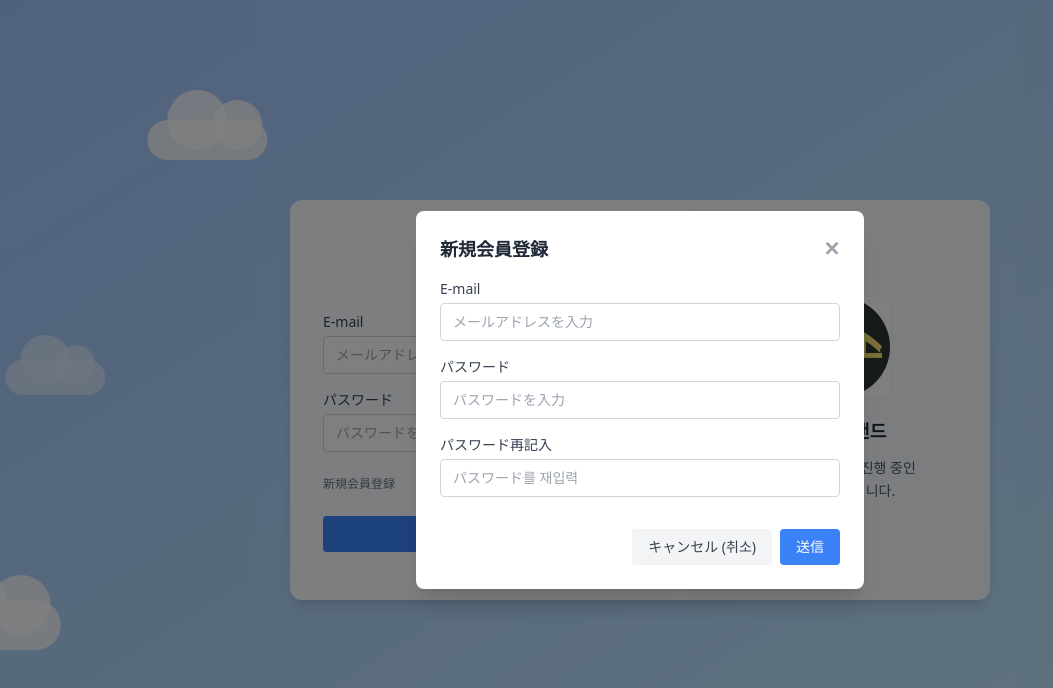
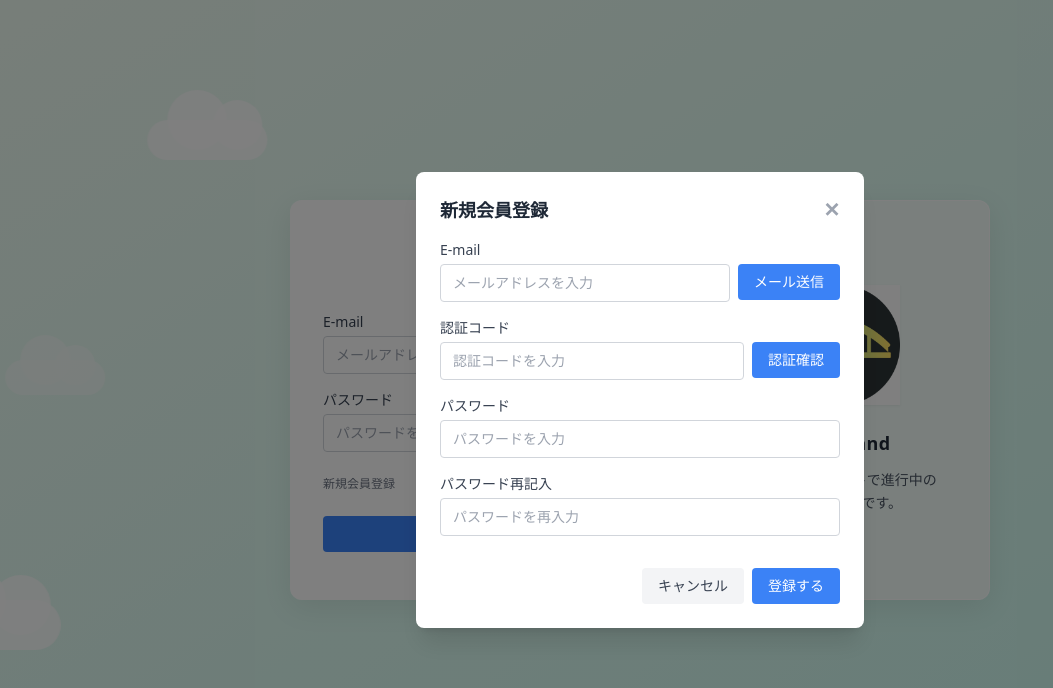
Before and after one commit to Dongjun320/hasi-collab, a React (Vite) app in the folder client/: page / in a window 1280 px wide. Both pictures are taken after a click on the button "新規会員登録". Shown: the top 688 px of the page, without its empty margins (0-1053 px from the left). Built offline with nearby package versions, Linux system fonts and the light colour scheme.

Commit message:
회원가입 페이지 인풋 및 버튼(인증코드 확인) , 토스트 추가 및 디자인(블루->파스텔 그린)변경

```diff
--- a/client/src/pages/LoginPage.tsx
+++ b/client/src/pages/LoginPage.tsx
@@ -4,8 +4,8 @@ import Button from '../components/Button'
 import Input from '../components/Input'
 import Modal from '../components/Modal'
 import Toast from '../components/Toast'
-import './LoginPage.css' // 구름 애니메이션 스타일 임포트
-import hasiImg from './Hasi.png' // 이미지 경로에 맞게 임포트
+import './LoginPage.css'
+import hasiImg from './Hasi.png'
 
 const LoginPage = () => {
   const navigate = useNavigate()
@@ -18,6 +18,9 @@ const LoginPage = () => {
   // 회원가입 모달 폼
   const [signUpOpen, setSignUpOpen] = useState(false)
   const [signUpEmail, setSignUpEmail] = useState('')
+  const [signUpCode, setSignUpCode] = useState('') // 인증코드 상태 추가
+  const [isCodeSent, setIsCodeSent] = useState(false) // 이메일 전송 여부 상태
+  const [isVerified, setIsVerified] = useState(false) // 인증 완료 여부 상태
   const [signUpPw, setSignUpPw] = useState('')
   const [signUpPwConfirm, setSignUpPwConfirm] = useState('')
 
@@ -49,30 +52,55 @@ const LoginPage = () => {
   const handleLogin = () => {
     const emailRegex = /^[^\s@]+@[^\s@]+\.[^\s@]+$/
     if (!emailRegex.test(email)) {
-      triggerToast("有効なE-mail形式で入力してください。\n(올바른 이메일 양식으로 입력해주세요.)", "error")
+      triggerToast("有効なE-mail形式で入力してください。", "error") // 올바른 이메일 양식으로 입력해주세요.
       return
     }
-    triggerToast("ログイン가 완료되었습니다.", "success")
+    triggerToast("ログインが完了しました。", "success") // 로그인이 완료되었습니다.
 
-    // 알림을 확인하고 안전하게 페이지를 넘기도록 1.2초 후 대시보드로 이동
     setTimeout(() => {
       navigate('/channel')
     }, 1200)
   }
 
+  // 이메일 전송 핸들러
+  const handleSendEmail = () => {
+    if (!signUpEmail.trim()) {
+      triggerToast("E-mailを入力してください。", "warning") // 이메일을 입력해주세요.
+      return
+    }
+    setIsCodeSent(true)
+    triggerToast("メールの送信が完了しました。", "success") // 메일 전송이 완료되었습니다.
+  }
+
+  // 인증코드 확인 핸들러
+  const handleVerifyCode = () => {
+    if (!signUpCode.trim()) {
+      triggerToast("認証コードを入力してください。", "warning") // 인증코드를 입력해주세요.
+      return
+    }
+    setIsVerified(true)
+    triggerToast("認証が完了しました。", "success") // 인증이 완료되었습니다.
+  }
+
   // 회원가입 제출 핸들러
   const handleSignUpSubmit = () => {
     if (!signUpEmail.trim() || !signUpPw.trim() || !signUpPwConfirm.trim()) {
-      triggerToast("すべての情報を入力してください。\n(모든 정보를 기입해주세요.)", "warning")
+      triggerToast("すべての情報を入力してください。", "warning") // 모든 정보를 기입해주세요.
+      return
+    }
+    if (!isVerified) {
+      triggerToast("E-mail認証を完了してください。", "warning") // 이메일 인증을 완료해주세요.
       return
     }
     if (signUpPw !== signUpPwConfirm) {
-      triggerToast("パスワード가 일치하지 않습니다.", "error")
+      triggerToast("パスワードが一致しません。", "error") // 비밀번호가 일치하지 않습니다.
       return
     }
-    triggerToast("メールを認証してください。(메일을 인증해주세요.)", "success")
+    triggerToast("会員登録が完了しました。", "success") // 회원가입이 완료되었습니다.
     setSignUpOpen(false)
-    setSignUpEmail(''); setSignUpPw(''); setSignUpPwConfirm('');
+    // 폼 초기화
+    setSignUpEmail(''); setSignUpPw(''); setSignUpPwConfirm(''); setSignUpCode('');
+    setIsCodeSent(false); setIsVerified(false);
   }
 
   // 계정 찾기 제출 핸들러
@@ -87,12 +115,13 @@ const LoginPage = () => {
       setFindOpen(false)
       setFindName(''); setFindPhone('');
     } else {
-      triggerToast("一致するデータがありません。(데이터가 없습니다.)", "error")
+      triggerToast("一致するデータがありません。", "error") // 데이터가 없습니다.
     }
   }
 
   return (
-    <div className="min-h-screen bg-gradient-to-br from-[#a1c4fd] to-[#c2e9fb] flex items-center justify-center p-4 relative overflow-hidden">
+    // 배경을 파스텔 그린 그라데이션으로 변경 (from-emerald-50 to-teal-100)
+    <div className="min-h-screen bg-gradient-to-br from-[#f0fdf4] to-[#ccfbf1] flex items-center justify-center p-4 relative overflow-hidden">
 
       {/* 배경 구름 애니메이션 엘리먼트 */}
       <div className="clouds">
@@ -101,8 +130,8 @@ const LoginPage = () => {
         <div className="cloud cloud3"></div>
       </div>
 
-      {/* 중앙 메인 컨테이너 (컴포넌트 테스트 페이지와 조화로운 Tailwind 스타일 적용) */}
-      <div className="w-full max-w-[700px] bg-white/95 rounded-xl shadow-lg flex flex-col md:flex-row z-10 overflow-hidden min-h-[400px] border border-white/20">
+      {/* 중앙 메인 컨테이너 */}
+      <div className="w-full max-w-[700px] bg-white/95 rounded-xl shadow-[0_8px_30px_rgb(0,0,0,0.08)] flex flex-col md:flex-row z-10 overflow-hidden min-h-[400px] border border-white/50">
 
         {/* 좌측: 로그인 인터페이스 섹션 */}
         <div className="flex-1 flex flex-col justify-center p-8">
@@ -126,10 +155,11 @@ const LoginPage = () => {
           </div>
 
           <div className="flex justify-between items-center text-xs text-gray-500 font-medium mb-6">
-            <button className="hover:text-blue-500 hover:underline transition" onClick={() => setSignUpOpen(true)}>
+            {/* 호버 시 에메랄드(파스텔 그린) 색상으로 변경 */}
+            <button className="hover:text-emerald-500 hover:underline transition" onClick={() => setSignUpOpen(true)}>
               新規会員登録
             </button>
-            <button className="hover:text-blue-500 hover:underline transition" onClick={() => setFindOpen(true)}>
+            <button className="hover:text-emerald-500 hover:underline transition" onClick={() => setFindOpen(true)}>
               E-mail / パスワードをお忘れの方
             </button>
           </div>
@@ -137,28 +167,60 @@ const LoginPage = () => {
           <Button onClick={handleLogin}>ログイン</Button>
         </div>
 
-        {/* 우측: 브랜드 정보 섹션 */}
-        <div className="w-full md:w-[300px] bg-blue-50/40 flex flex-col justify-center items-center p-8 border-t md:border-t-0 md:border-l border-gray-100">
-          <img src={hasiImg} alt="Hasi Brand Badge" className="max-w-[100px] h-auto mb-5 drop-shadow-sm" />
-          <h3 className="text-lg font-bold text-gray-800 mb-3">Hasi 브랜드</h3>
+        {/* 우측: 브랜드 정보 섹션 (배경을 연한 그린 톤으로 변경 bg-emerald-50/50) */}
+        <div className="w-full md:w-[300px] bg-emerald-50/50 flex flex-col justify-center items-center p-8 border-t md:border-t-0 md:border-l border-emerald-100/50">
+          <img src={hasiImg} alt="Hasi Brand Badge" className="max-w-[120px] h-auto mb-6 drop-shadow-sm" />
+          <h3 className="text-lg font-bold text-gray-800 mb-3 tracking-wide">Hasi Brand</h3>
           <p className="text-sm text-gray-600 text-center leading-relaxed break-keep">
-            팀 프로젝트에서 진행 중인<br />hasi 브랜드입니다.
+            チームプロジェクトで進行中の<br />Hasiブランドです。
           </p>
         </div>
 
       </div>
 
-      {/* ── 3. 글로벌 모달 영역 (공용 컴포넌트) ── */}
+      {/* ── 3. 글로벌 모달 영역 ── */}
       {/* 회원가입 모달 */}
       <Modal isOpen={signUpOpen} onClose={() => setSignUpOpen(false)} title="新規会員登録">
         <div className="flex flex-col gap-4">
+
+          {/* 이메일 입력 및 전송 버튼 */}
+          <div className="flex items-end gap-2">
+            <div className="flex-1">
               <Input
                 label="E-mail"
                 type="email"
                 placeholder="メールアドレスを入力"
                 value={signUpEmail}
                 onChange={(e) => setSignUpEmail(e.target.value)}
+                disabled={isVerified}
               />
+            </div>
+            <div className="mb-[2px]">
+              <Button onClick={handleSendEmail} disabled={isVerified} variant={isCodeSent ? "ghost" : "primary"}>
+                {isCodeSent ? "再送信" : "メール送信"}
+              </Button>
+            </div>
+          </div>
+
+          {/* 인증코드 입력 및 인증완료 버튼 (이메일 전송 후에만 표시되도록 하려면 isCodeSent 조건 추가 가능) */}
+          <div className="flex items-end gap-2">
+            <div className="flex-1">
+              <Input
+                label="認証コード"
+                type="text"
+                placeholder="認証コードを入力"
+                value={signUpCode}
+                onChange={(e) => setSignUpCode(e.target.value)}
+                disabled={isVerified}
+              />
+            </div>
+            <div className="mb-[2px]">
+              <Button onClick={handleVerifyCode} disabled={isVerified}>
+                {isVerified ? "認証完了" : "認証確認"}
+              </Button>
+            </div>
+          </div>
+
           <Input
             label="パスワード"
             type="password"
@@ -169,19 +231,20 @@ const LoginPage = () => {
           <Input
             label="パスワード再記入"
             type="password"
-            placeholder="パスワード를 재입력"
+            placeholder="パスワードを再入力"
             value={signUpPwConfirm}
             onChange={(e) => setSignUpPwConfirm(e.target.value)}
           />
+
           <div className="flex gap-2 justify-end mt-4">
-            <Button variant="ghost" onClick={() => setSignUpOpen(false)}>キャンセル (취소)</Button>
-            <Button onClick={handleSignUpSubmit}>送信</Button>
+            <Button variant="ghost" onClick={() => setSignUpOpen(false)}>キャンセル</Button>
+            <Button onClick={handleSignUpSubmit}>登録する</Button>
           </div>
         </div>
       </Modal>
 
       {/* 정보 찾기 모달 */}
-      <Modal isOpen={findOpen} onClose={() => setFindOpen(false)} title="E-mail / パ스ワードをお忘れの方">
+      <Modal isOpen={findOpen} onClose={() => setFindOpen(false)} title="E-mail / パスワードをお忘れの方">
         <div className="flex flex-col gap-4">
           <Input
             label="名前"
@@ -196,13 +259,13 @@ const LoginPage = () => {
             onChange={(e) => setFindPhone(e.target.value)}
           />
           <div className="flex gap-2 justify-end mt-4">
-            <Button variant="ghost" onClick={() => setFindOpen(false)}>キャンセル (취소)</Button>
+            <Button variant="ghost" onClick={() => setFindOpen(false)}>キャンセル</Button>
             <Button onClick={handleFindSubmit}>送信</Button>
           </div>
         </div>
       </Modal>
 
-      {/* ── 4. 글로벌 알림 영역 (공용 컴포넌트) ── */}
+      {/* ── 4. 글로벌 알림 영역 ── */}
       {toast.open && (
         <Toast
           isOpen={toast.open}
```
Lines whose indentation alone changed are shown as unchanged.
